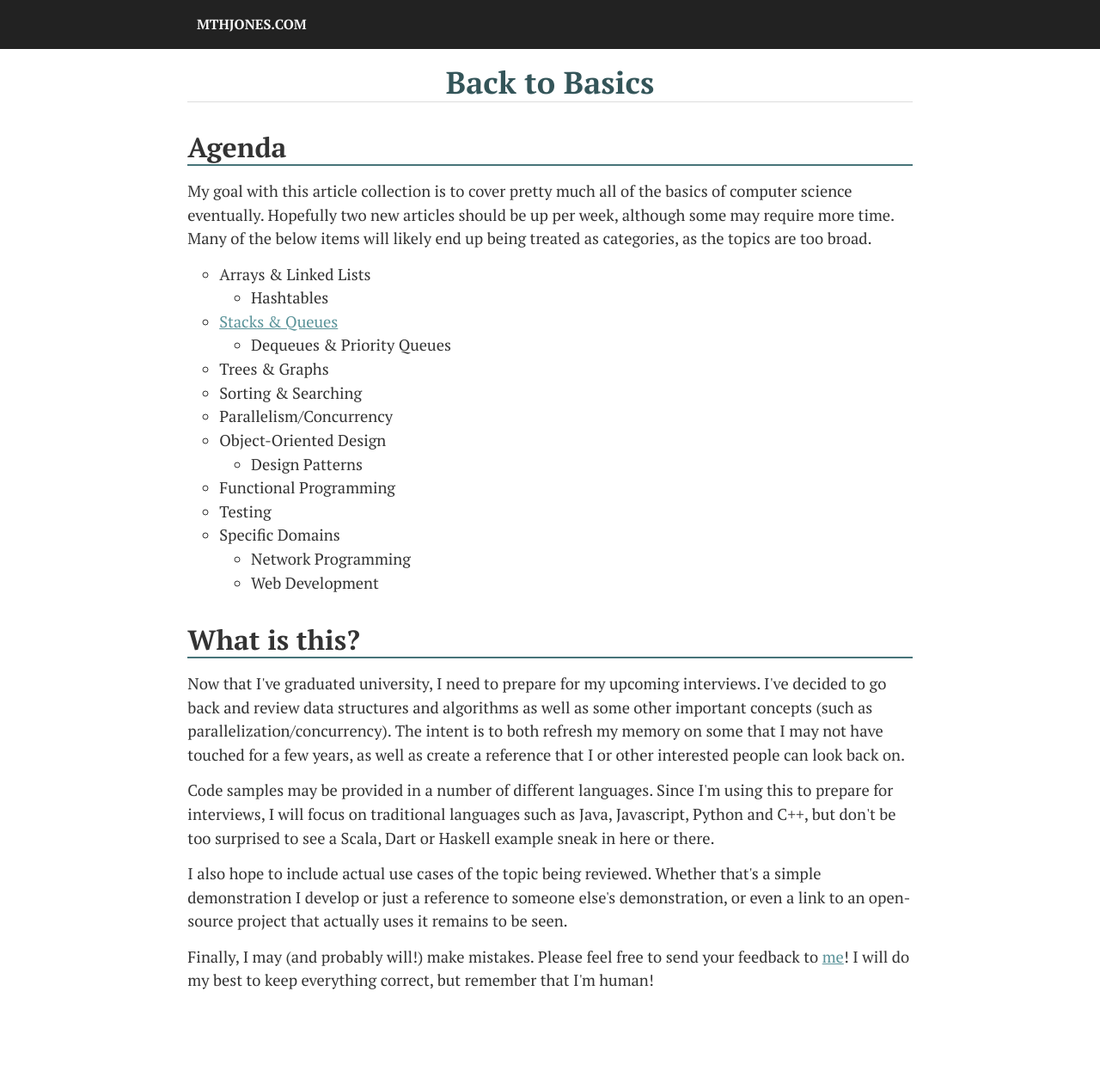
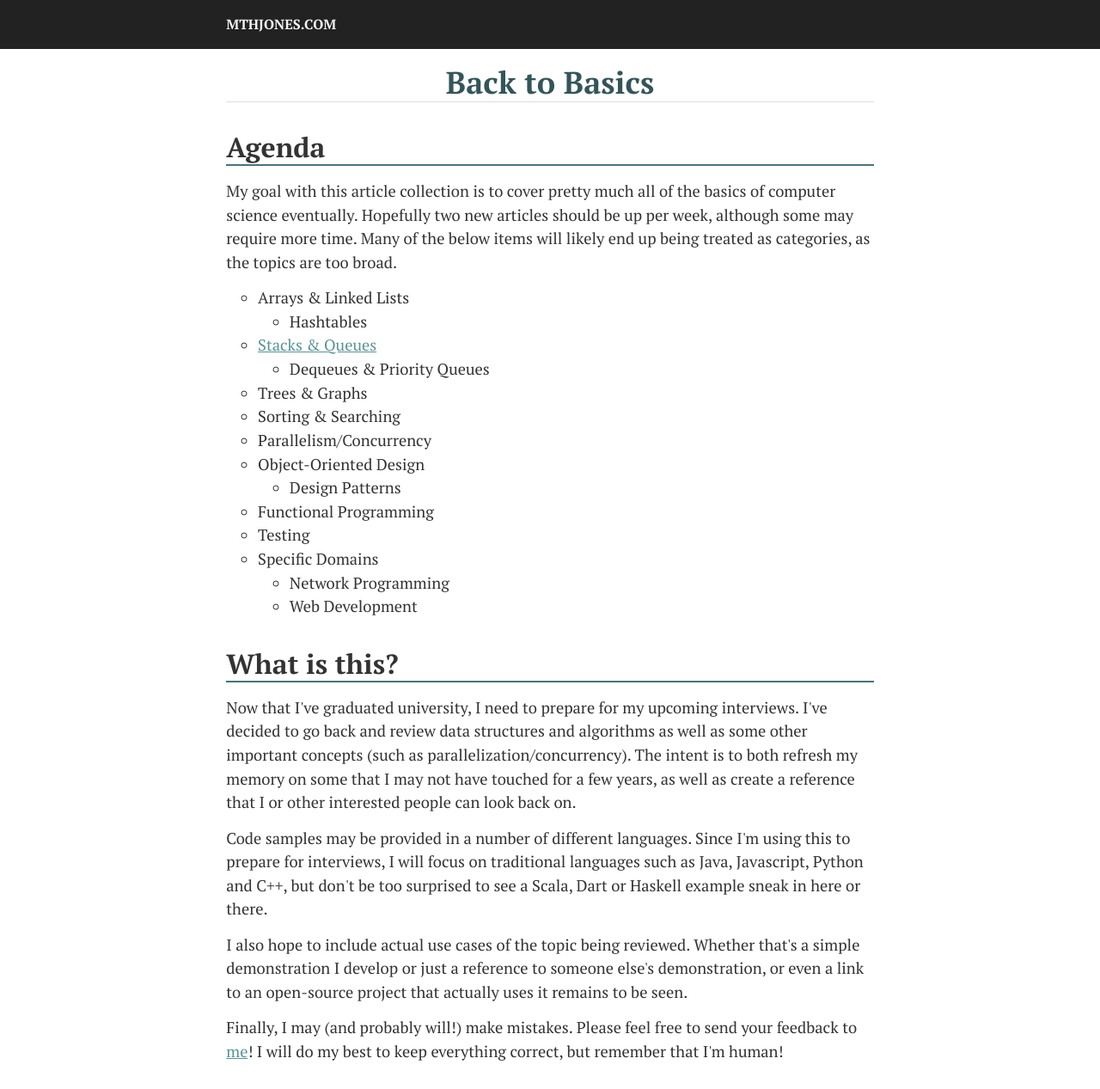
Before and after one commit to mthjones/mthjones.github.io, a Jekyll site: the page built from back-to-basics/index.html, in a window 1280 px wide. Shown: the whole page at 86% size. Built offline with Jekyll 4.4.1, drawn with Linux system fonts in a browser that asks for light colours; before the commit the page ends 1185 px from its top, so only the background shows below that.

Commit message:
Improve responsive layout

```diff
--- a/_layouts/main.html
+++ b/_layouts/main.html
@@ -11,14 +11,14 @@
 </head>
 <body>
 <header class="top-nav">
-    <nav class="large-8-centered">
+    <nav>
         <a href="{{site.baseurl}}/">mthjones.com</a>
     </nav>
 </header>
 
-<div class="outer-container">
+<main role="main">
     {{ content }}
-</div>
+</main>
 
 <script>
 (function(i,s,o,g,r,a,m){i['GoogleAnalyticsObject']=r;i[r]=i[r]||function(){
--- a/_layouts/post.html
+++ b/_layouts/post.html
@@ -1,8 +1,6 @@
 ---
 layout: main
 ---
-<div class="row">
-    <div class="large-8-centered post">
-        {{ content }}
-    </div>
+<div class="post">
+    {{ content }}
 </div>
--- a/back-to-basics/index.html
+++ b/back-to-basics/index.html
@@ -2,11 +2,11 @@
 layout: main
 title: "Back to Basics : mthjones.com"
 ---
-<header class="large-8-centered">
+<header>
     <h1 class="collection-title">Back to Basics</h1>
 </header>
 
-<section class="large-8-centered post">
+<section>
     <h2>Agenda</h2>
     <p>My goal with this article collection is to cover pretty much all of the basics of computer science eventually. Hopefully two new articles should be up per week, although some may require more time. Many of the below items will likely end up being treated as categories, as the topics are too broad.</p>
     <ul>
@@ -43,7 +43,7 @@ title: "Back to Basics : mthjones.com"
     </ul>
 </section>
 
-<section class="large-8-centered post">
+<section>
     <h2>What is this?</h2>
     <p>Now that I've graduated university, I need to prepare for my upcoming interviews. I've decided to go back and review data structures and algorithms as well as some other important concepts (such as parallelization/concurrency). The intent is to both refresh my memory on some that I may not have touched for a few years, as well as create a reference that I or other interested people can look back on.</p>
     <p>Code samples may be provided in a number of different languages. Since I'm using this to prepare for interviews, I will focus on traditional languages such as Java, Javascript, Python and C++, but don't be too surprised to see a Scala, Dart or Haskell example sneak in here or there.</p>
--- a/css/main.scss
+++ b/css/main.scss
@@ -14,17 +14,19 @@ $h1-color: darken($base-color, 10%);
 $serif: 'PT Serif', $serif;
 $article-font-size: $base-font-size * 1.15;
 
-/* Grid styles */
-.row {
-//  @include outer-container;
-//  max-width: 100%;
+@mixin responsive-full-width {
+  padding: 1em;
+
+  @include media($medium-screen-up) {
+    @include span-columns(4);
+    @include omega();
   }
 
-.large-8-centered {
-  @include media(769px) {
-    @include span-columns(8);
+  @include media(new-breakpoint(min-width $large-screen 10)) {
+    @include span-columns(6);
     @include shift(2);
     @include omega();
+    padding: 1em 0;
   }
 }
 
@@ -32,6 +34,7 @@ $article-font-size: $base-font-size * 1.15;
 h1, h2, h3, h4, h5, h6 {
   font-family: $serif;
 }
+
 h1 {
   color: $h1-color;
 }
@@ -51,9 +54,27 @@ a:hover {
   font-size: 1.15em;
 }
 
+ul {
+  font-family: $serif;
+  list-style: circle;
+  margin-left: 2em;
+  font-size: $article-font-size;
+}
+
+ul ul {
+  font-size: $base-font-size;
+}
+
+p {
+  font-family: $serif;
+  font-size: $article-font-size;
+}
+
 .article-collection {
   h1, h2 {
     text-align: center;
+    margin: 0;
+    border: none;
   }
 
   p {
@@ -71,29 +92,11 @@ a:hover {
 
 /* Post styling */
 .post {
+  @include responsive-full-width;
+
   h1 {
     text-align: center;
     font-size: $h1-font-size * 1.15;
-  }
-
-  h1, h2, h3, h4, h5, h6 {
-    font-family: $serif;
-  }
-
-  ul {
-    font-family: $serif;
-    list-style: circle;
-    margin-left: 2em;
-    font-size: $article-font-size;
-  }
-
-  ul ul {
-    font-size: $base-font-size;
-  }
-
-  p {
-    font-family: $serif;
-    font-size: $article-font-size;
   }
 
   hr {
@@ -124,23 +127,30 @@ a:hover {
   }
 }
 
-.outer-container {
-  padding: 1em;
+main {
+  @include outer-container;
+  max-width: 100%;
 
-  @include media(769px) {
-    padding: 1em 0;
+  & > header, & > section {
+    @include responsive-full-width;
   }
 
-  @include outer-container;
-  max-width: 100%;
+  & > section {
+    h2, h3 {
+      margin-bottom: 0.5em;
+      border-bottom: 2px solid $base-color;
+    }
+  }
 }
 
 .top-nav {
   @include outer-container;
   max-width: 100%;
-  width: 100%;
   background-color: #222;
-  padding: 1em;
+
+  nav {
+    @include responsive-full-width;
+
     text-transform: uppercase;
     font-weight: bold;
 
@@ -149,6 +159,7 @@ a:hover {
       text-decoration: none;
     }
   }
+}
 
 .collection-title {
   font-size: $h1-font-size;
--- a/index.html
+++ b/index.html
@@ -2,7 +2,7 @@
 layout: main
 title: mthjones.com
 ---
-<section class="large-8-centered article-collection">
+<section class="article-collection">
     <h2><a href="{{site.baseurl}}/back-to-basics/">Back to Basics</a></h2>
     <p>Collection of articles about basic computer science concepts such as data structures and algorithms.</p>
     {% for post in site.posts %}
```
Lines whose indentation alone changed are shown as unchanged.
